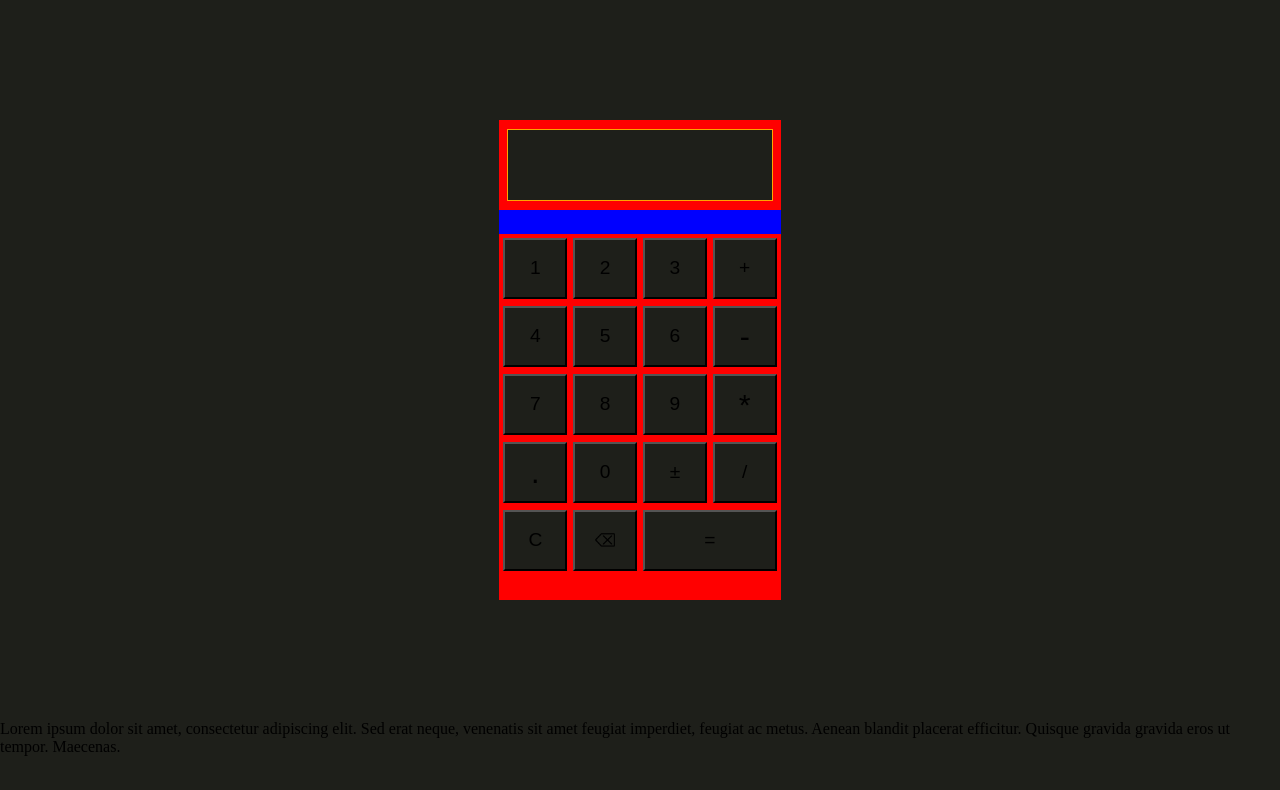
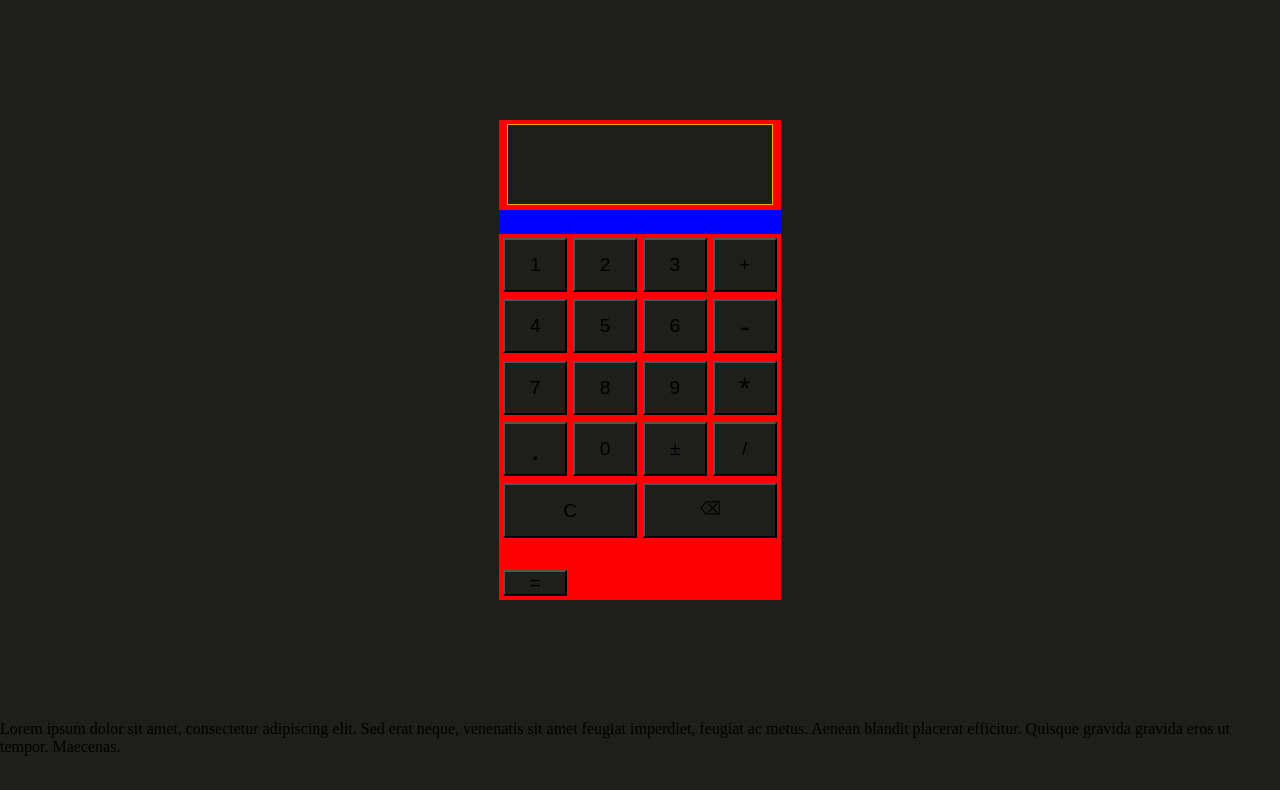
Before and after one commit to AntonioG-G/Calculadora-V2.0, a plain HTML site: page index.html in a window 1280 px wide. Drawn offline with Linux system fonts and the light colour scheme.

Commit message:
estilos fixeados

```diff
--- a/styles/style.css
+++ b/styles/style.css
@@ -38,10 +38,8 @@ footer {
 textarea {
   resize: none;
   border: 1px orange solid;
-  height: 62%;
+  height: 88%;
   width: 94%;
-  text-align: right;
-  padding-top: 5%;
 }
 
 button {
@@ -127,16 +125,9 @@ button {
 }
 
 #button17 {
-  grid-area: 5/1/6/2;
+  grid-area: 5/1/6/3;
 }
 
 #button18 {
-  grid-area: 5/2/6/3;
-  display: flex;
-  align-items: center;
-  justify-content: center;
-}
-
-#button19 {
   grid-area: 5/3/6/5;
 }/*# sourceMappingURL=style.css.map */
```
